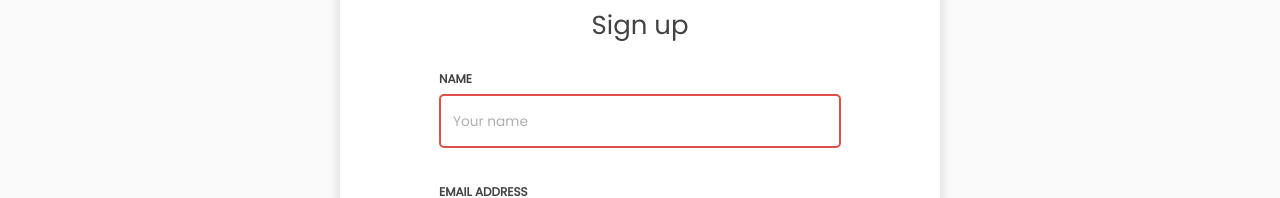
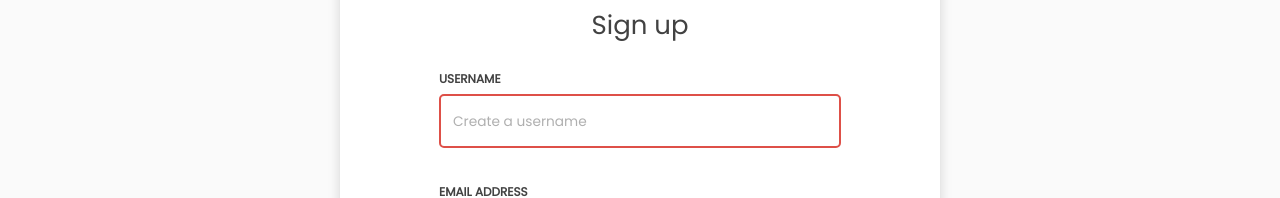
Before and after one commit to hatchways/team-samosa, a React (Create React App) app in the folder client/: page /signup in a window 1280 px wide. Shown: the part 190-388 px from the top of the page. Built offline with nearby package versions, Linux system fonts and the light colour scheme; no server answers.

Commit message:
Username updates in SignUp modal

```diff
--- a/client/src/pages/SignUp/SignUpForm/SignUpForm.tsx
+++ b/client/src/pages/SignUp/SignUpForm/SignUpForm.tsx
@@ -41,7 +41,7 @@ const SignUpForm = ({ handleSubmit }: Props): JSX.Element => {
         username: '',
       }}
       validationSchema={Yup.object().shape({
-        username: Yup.string().required('Name is required').max(40, 'Name is too long'),
+        username: Yup.string().required('Username is required').max(40, 'Username is too long'),
         email: Yup.string().required('Email is required').email('Email is not valid'),
         password: Yup.string()
           .required('Password is required')
@@ -53,11 +53,11 @@ const SignUpForm = ({ handleSubmit }: Props): JSX.Element => {
       {({ handleSubmit, handleChange, values, touched, errors, isSubmitting }) => (
         <form onSubmit={handleSubmit} className={classes.form} noValidate>
           <label htmlFor="username">
-            <Typography variant="overline">Name</Typography>
+            <Typography variant="overline">Username</Typography>
           </label>
           <TextField
             id="username"
-            placeholder="Your name"
+            placeholder="Create a username"
             fullWidth
             margin="normal"
             name="username"
```
